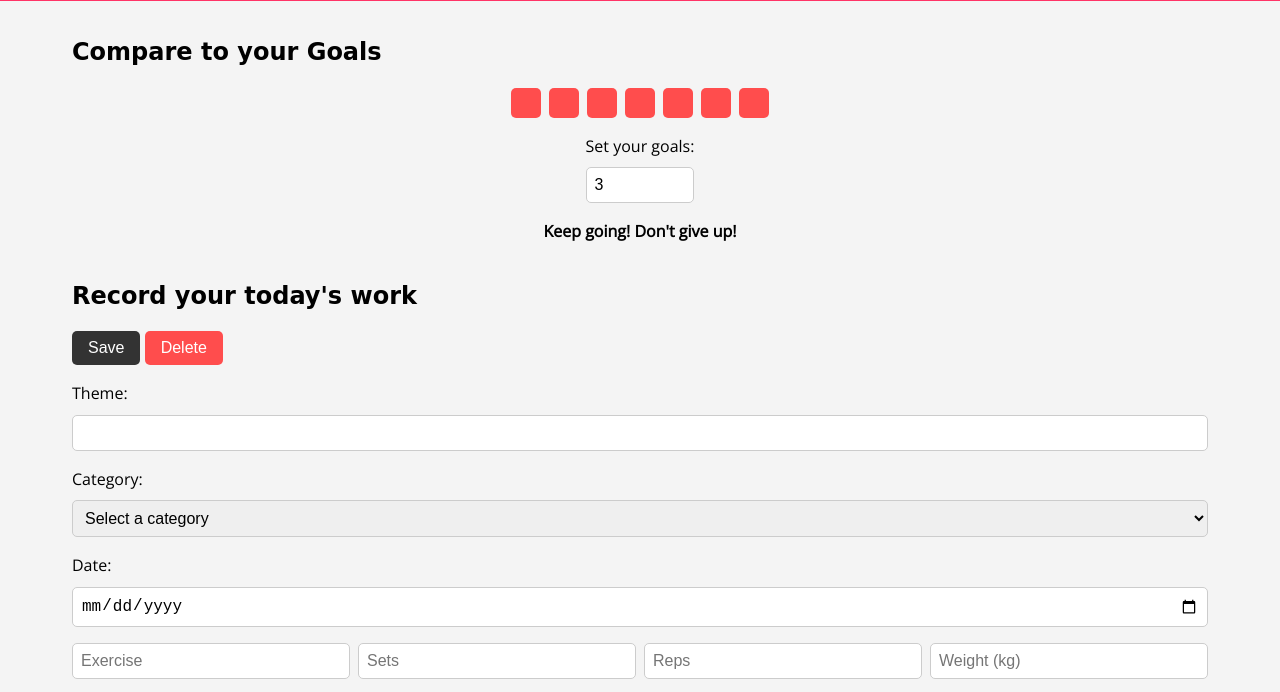
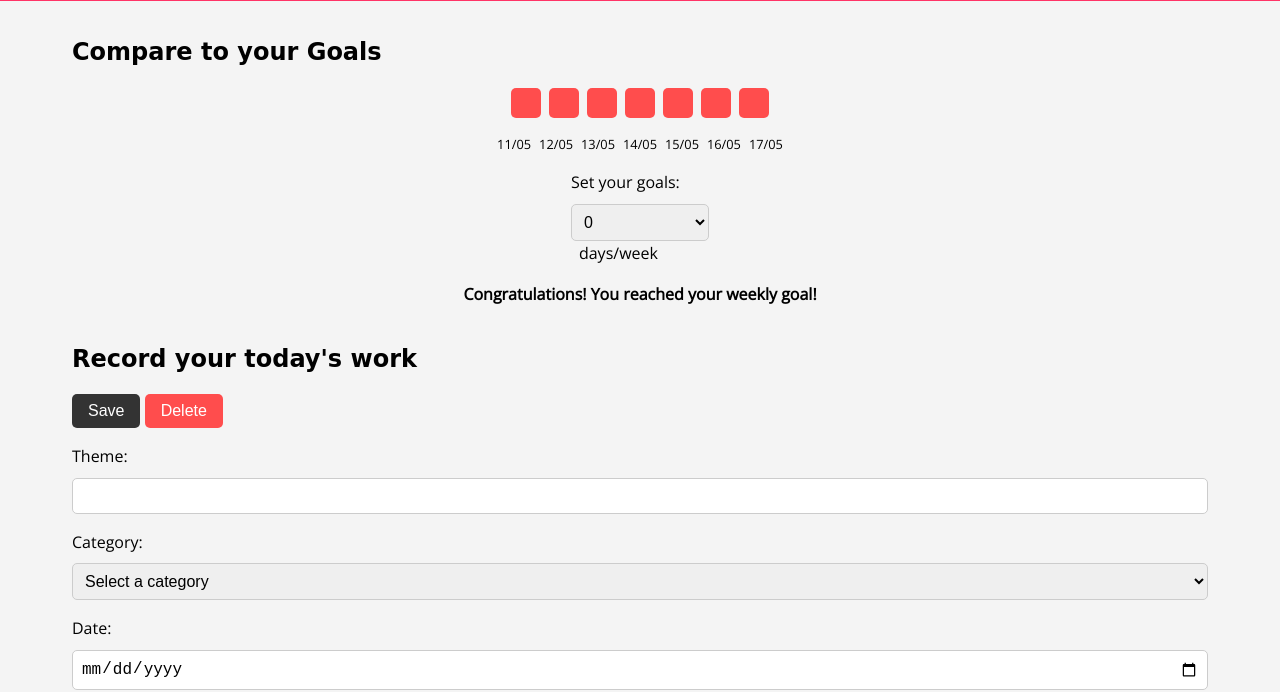
Before and after one commit to JerryDuan19/PowerTrack, a website: page index.html in a window 1280 px wide. Shown: the part 82-774 px from the top of the page. Drawn offline with nearby package versions, Linux system fonts and the light colour scheme; a web font is replaced by a local one.

Commit message:
Update website files

```diff
--- a/app.js
+++ b/app.js
@@ -30,6 +30,7 @@ function addExerciseRow() {
 function renderGoalsComparison() {
   const today = new Date();
   let goalsGridHtml = '';
+  let goalsLabelsHtml = '';
   let completedDays = 0;
 
   // Traverse the past 7 days
@@ -46,11 +47,15 @@ function renderGoalsComparison() {
     } else {
       goalsGridHtml += '<div class="goal-day incomplete"></div>';
     }
+
+    goalsLabelsHtml += `<div>${String(date.getDate()).padStart(2, '0')}/${String(date.getMonth() + 1).padStart(2, '0')}</div>`;
   }
 
   goalsGrid.innerHTML = goalsGridHtml;
+  document.querySelector('.goals-labels').innerHTML = goalsLabelsHtml;
 
   const weeklyGoal = parseInt(weeklyGoalInput.value);
+
   // Display corresponding messages based on the number of training days completed
   if (completedDays >= weeklyGoal) {
     goalsMessage.textContent = 'Congratulations! You reached your weekly goal!';
--- a/index.html
+++ b/index.html
@@ -23,13 +23,26 @@
       <div class="goals-container">
         <!-- Grid showing training over the past 7 days -->
         <div class="goals-grid"></div>
+        <div class="goals-labels"></div>
         <!-- Input box for setting weekly training goals -->
         <div class="goals-input">
           <label for="weekly-goal">Set your goals:</label>
-          <input type="number" id="weekly-goal" name="weekly-goal" min="1" max="7" value="3">
+          <div class="input-wrapper"></div>
+          <select id="weekly-goal" name="weekly-goal">
+            <option value="0" selected>0</option>
+            <option value="1">1</option>
+            <option value="2">2</option>
+            <option value="3">3</option>
+            <option value="4">4</option>
+            <option value="5">5</option>
+            <option value="6">6</option>
+            <option value="7">7</option>
+          </select>
+          <span class="input-label">days/week</span>
+         </div>
         </div>
-        <!-- Message showing goal completion status -->
-        <div class="goals-message"></div>
+       <!-- Message showing goal completion status -->
+       <div class="goals-message"></div>
       </div>
     </section>
 
--- a/styles.css
+++ b/styles.css
@@ -51,6 +51,24 @@ h2 {
   grid-template-columns: repeat(7, 1fr);
   gap: 0.5rem;
   margin-bottom: 1rem;
+}
+
+.goals-labels {
+  display: grid;
+  grid-template-columns: repeat(7, 1fr);
+  gap: 0.5rem;
+  margin-bottom: 1rem;
+  font-size: 0.8rem;
+  text-align: center;
+}
+
+.input-wrapper {
+  display: flex;
+  align-items: center;
+}
+
+.input-label {
+  margin-left: 0.5rem;
 }
 
 /* Set target day style */
```
